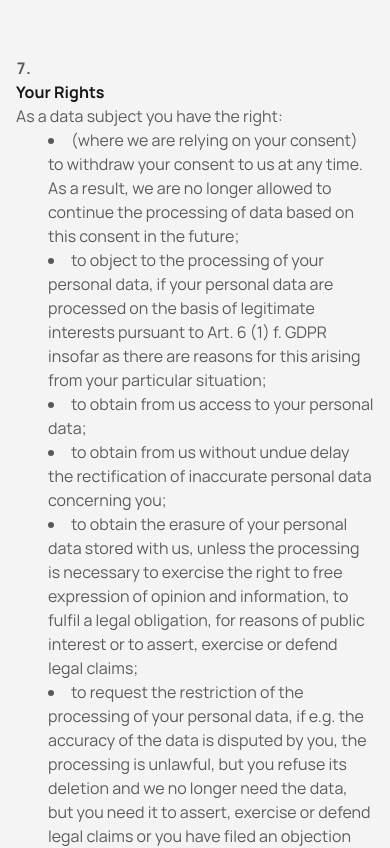
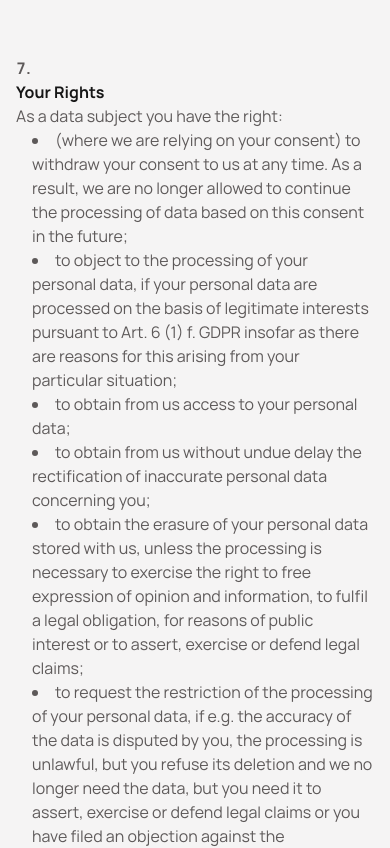
Before and after one commit to gitpod-io/devx-community, a SvelteKit app: page /privacy in a window 390 px wide. Shown: the part 5925-6773 px from the top of the page. Built offline with nearby package versions, Linux system fonts and the light colour scheme.

Commit message:
chore: spacing on mobile

```diff
--- a/src/routes/privacy/+page.svelte
+++ b/src/routes/privacy/+page.svelte
@@ -212,7 +212,7 @@
 		<li class="marker:font-bold">
 			<h4 class="font-bold text-important">Your Rights</h4>
 			As a data subject you have the right:
-			<ul class="ml-8 list-disc">
+			<ul class="ml-4 list-disc md:ml-8">
 				<li>
 					(where we are relying on your consent) to withdraw your consent to us at any time. As a
 					result, we are no longer allowed to continue the processing of data based on this consent
```
